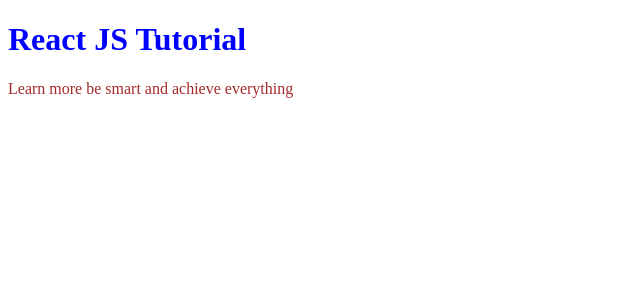
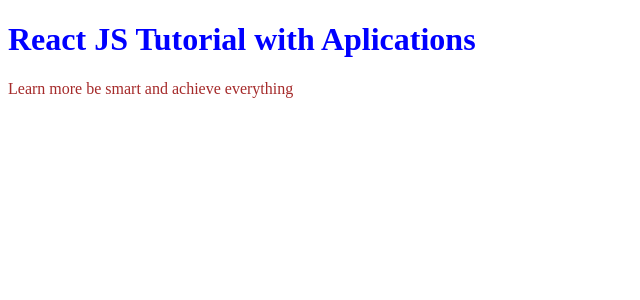
Before and after one commit to Gayathiri-Jeyananthan/React-App, a React (Create React App) app: page / in a window 1280 px wide. Shown: the top 300 px of the page, without its empty margins (0-640 px from the left). Built offline with nearby package versions, Linux system fonts and the light colour scheme.

Commit message:
Second update

```diff
--- a/src/components/Header.js
+++ b/src/components/Header.js
@@ -2,7 +2,7 @@
   return (
     <>
       <div>
-        <h1 className="bannerText">React JS Tutorial</h1>
+        <h1 className="bannerText">React JS Tutorial with Aplications</h1>
         <p className="slogan">Learn more be smart and achieve everything</p>
       </div>
     </>
```
